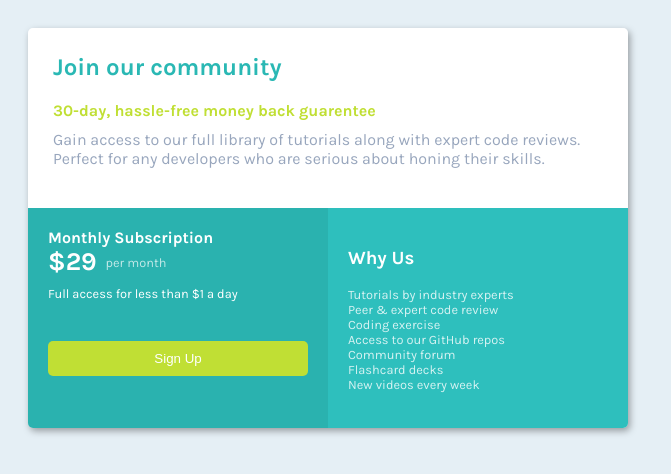
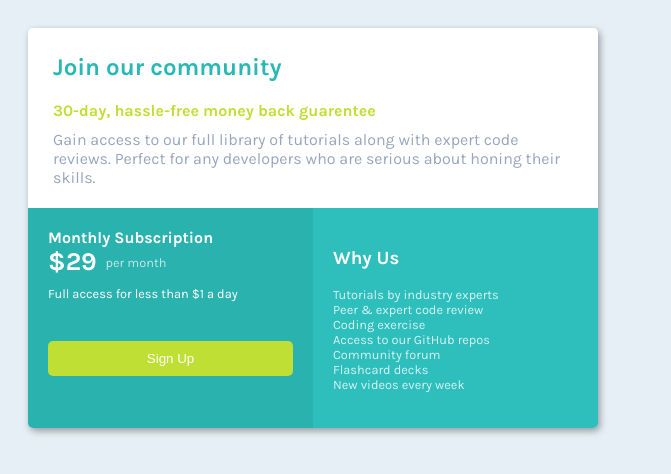
Before and after one commit to ImAsh0708/price-card, a plain HTML site: page index.html in a window 1280 px wide. Shown: the whole page, without its empty margins (0-671 px from the left). Drawn offline with Linux system fonts and the light colour scheme.

Commit message:
Update style.css

```diff
--- a/style.css
+++ b/style.css
@@ -18,8 +18,6 @@ body {
 }
 
 #card {
-  width: 600px;
-  height: 400px;
   box-shadow: 2px 3px 7px 0px rgba(0,0,0,0.35);
   border-radius: 5px;
   overflow: hidden;
@@ -40,8 +38,8 @@ body {
 #bottom-box-1 {
   background-color: #2ab2af;
   display: inline-block;
-  width: 50%;
   height: 100%;
+  width: 100%;
   vertical-align: top;
   padding: 20px;
 }
@@ -49,7 +47,7 @@ body {
 #bottom-box-2 {
   background-color: #2ebfbd;
   display: inline-block;
-  width: 50%;
+  width: 100%;
   height: 100%;
   vertical-align: top;
   padding: 20px;
@@ -124,3 +122,19 @@ button:hover {
   background-color: #a9c42d;
   transform: scale(1.02);
 }
+
+@media (min-width:576px) {
+  #card {
+  width: 570px;
+  height: 400px;
+  }
+  #bottom-box-1, #bottom-box-2 {
+    width: 50%
+  }
+}
+
+@media (max-width:350px) {
+  #card {
+    width: 350px;
+  }
+}
```
